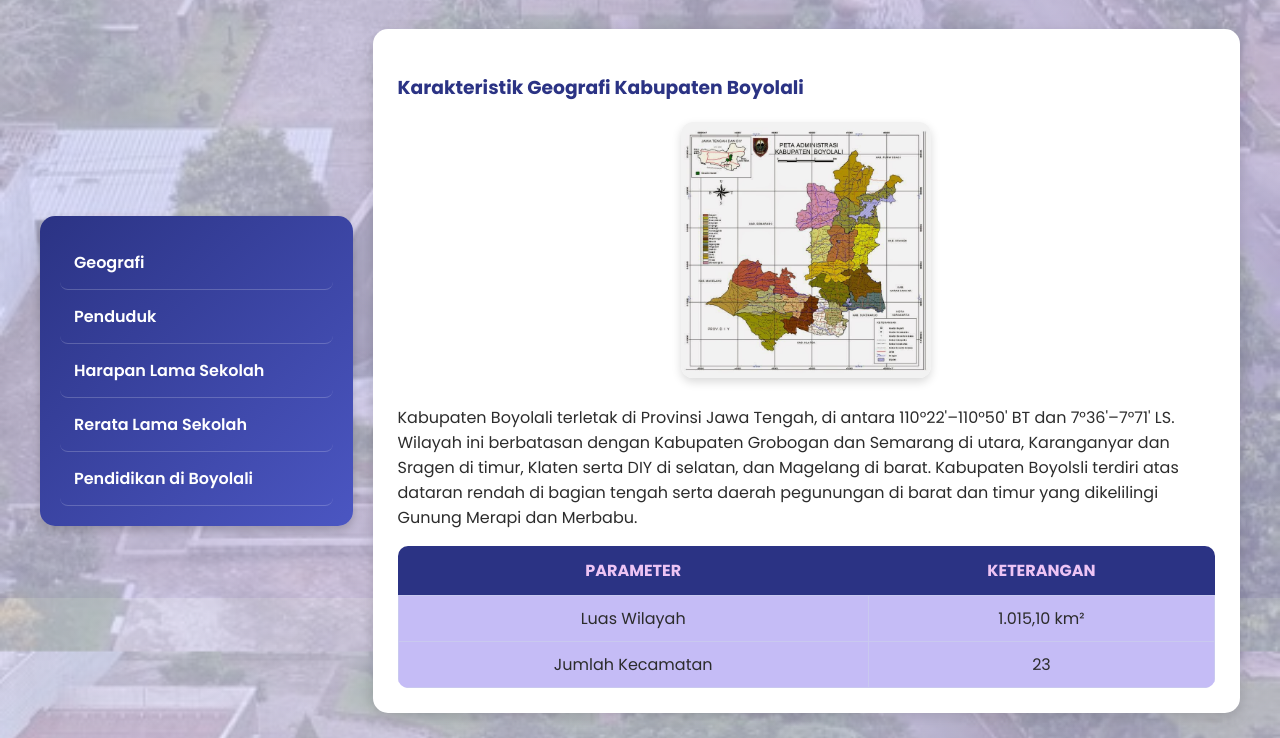
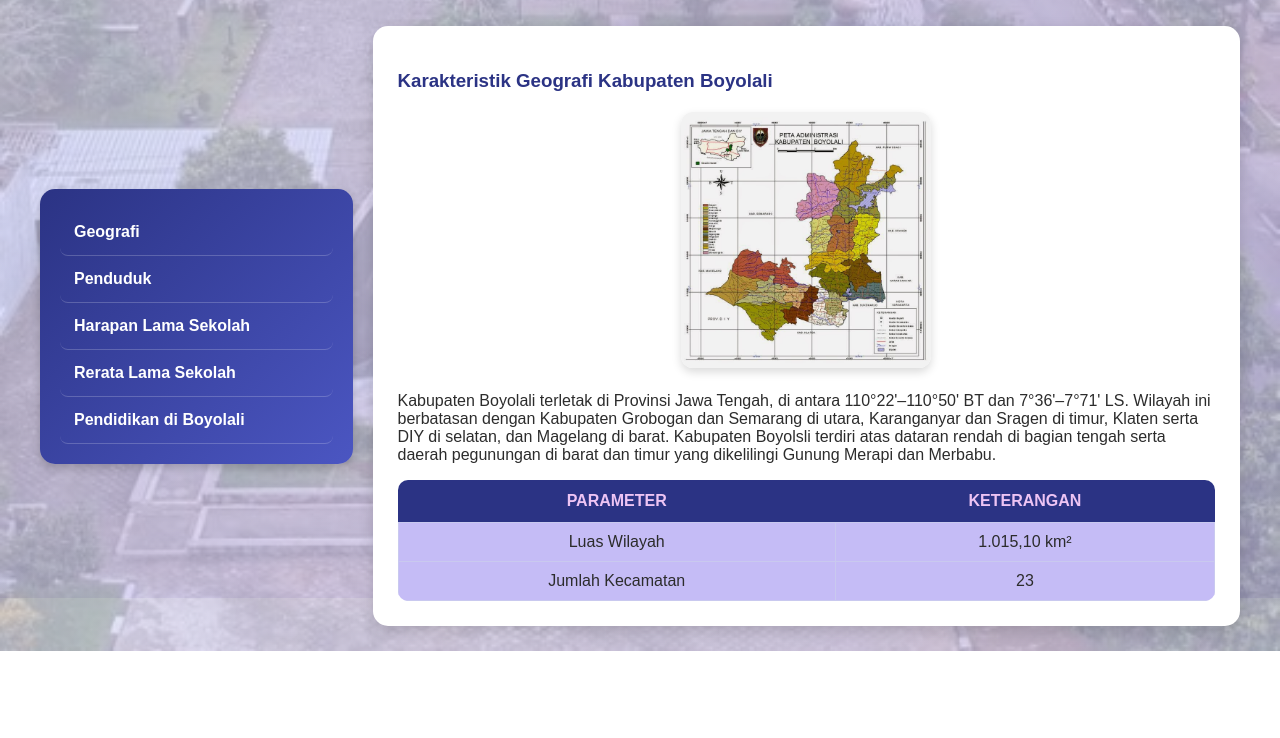
Before and after one commit to andwasalwakunindraputri-arch/Praktikum-Algoritma-dan-Pemrograman-Acara-4, a plain HTML site: page index.html in a window 1280 px wide. Shown: the part 202-940 px from the top of the page. After the commit the page ends 853 px from the top, so only its background shows below. Drawn offline with nearby package versions, Linux system fonts and the light colour scheme.

Commit message:
index.html

```diff
--- a/index.html
+++ b/index.html
@@ -1,29 +1,36 @@
+<!--Dokumen merupakan HTML-->
 <!DOCTYPE html>
+<!--Bahasa utamanya merupakan bahasa Indonesia-->
 <html lang="id">
 <head>
+    <!--Mengatur karakter encoding ke UTF-8 agar semua simbol benar-->
     <meta charset="UTF-8">
+    <!--Mengatur tampilan menyesuaikan perangkat-->
     <meta name="viewport" content="width=device-width, initial-scale=1.0">
+    <!--Menampilkan judul-->
     <title>Sistem Informasi Statistik Boyolali</title>
+    <!--Mengatur website untuk membuat grafik-->
     <script src="https://cdn.jsdelivr.net/npm/chart.js"></script>
-    <link href="https://fonts.googleapis.com/css2?family=Poppins:wght@400;600;700&display=swap" rel="stylesheet">
+    <!--Menyatul tampilan desain HTML-->
     <style>
-        /* ====== UMUM ====== */
+
         body {
-        font-family: 'Poppins', sans-serif;
+        /* mengatur font yang digunakan */
+        font-family: sans-serif;
         margin: 0;
         padding: 0;
-        background-image: linear-gradient(to bottom right, rgba(233, 231, 255, 0.7), rgba(204, 195, 242, 0.7)),
-                      url('Gedung-Lembu-Sora-Boyolali.-Solopos-dok-555x370.jpg'); /* ganti dengan nama file gambarmu */
-        background-size: cover;       /* agar gambar menutupi seluruh layar */
-        background-position: center;  /* posisi gambar di tengah */
-        background-attachment: fixed; /* biar gambar tidak ikut scroll */
+        /* mengatur background gambar berdasarkan file */
+        background-image: linear-gradient(to bottom right, rgba(233, 231, 255, 0.7), rgba(204, 195, 242, 0.7)), url('Gedung-Lembu-Sora-Boyolali.-Solopos-dok-555x370.jpg');
+        background-size: cover;
+        background-position: center;
+        /* mengatur gambar background tidak bergerak */
+        background-attachment: fixed;
         color: #2c2c2c;
         }
-
+        /* mengatur warna setiap judul */
         h1, h2, h3 {
             color: #2b3384;
         }
-
         .contentt {
             display: flex;
             align-items: center;
@@ -32,7 +39,7 @@
             max-width: 1200px;
         }
 
-        /* ====== HEADER ====== */
+        /* Mengatur setting-an logo dan judul  */
         .logo {
             width: 20%;
             text-align: center;
@@ -61,7 +68,7 @@
             font-style: italic;
         }
 
-        /* ====== MENU ====== */
+        /*Mengatur setting-an menu*/
         .list {
             width: 25%;
             background: linear-gradient(135deg, #2b3384, #4b56c2);
@@ -89,7 +96,7 @@
             transform: translateX(5px);
         }
 
-        /* ====== KONTEN ====== */
+        /*Mengatur setting-an pada seluruh tabel*/
         .tabel {
             width: 75%;
             padding: 25px;
@@ -99,12 +106,9 @@
             box-shadow: 0px 5px 15px rgba(0,0,0,0.15);
             transition: all 0.3s ease;
         }
-
         .tabel:hover {
             box-shadow: 0px 8px 20px rgba(0,0,0,0.2);
         }
-
-        /* ====== TABEL DATA ====== */
         table {
             width: 100%;
             border-collapse: collapse;
@@ -128,7 +132,7 @@
             background-color: #c3bef5;
         }
 
-        /* ====== PETA ====== */
+        /*Mengatur setting-an gambar peta*/
         .peta {
             text-align: center;
             margin: 20px auto;
@@ -143,7 +147,7 @@
             transform: scale(1.05);
         }
 
-        /* ====== KETERANGAN ====== */
+        /*Mengatur setting-an deskripsi pada tiap halaman*/
         .desc {
             margin-top: 20px;
             background-color: #b9bdef;
@@ -152,7 +156,7 @@
             border-left: 5px solid #2b3384;
         }
 
-        /* ====== GRAFIK ====== */
+        /*Mengatur setting-an grafik */
         .chart-container {
             margin-top: 25px;
             background: #ffffff;
@@ -161,7 +165,7 @@
             box-shadow: 0 4px 10px rgba(0,0,0,0.1);
         }
 
-        /* ====== ANIMASI ====== */
+        /*Mengatur animasi atau transisi yang digunakan pada HTML*/
         .hidden {
             display: none;
         }
@@ -175,6 +179,7 @@
     </style>
 </head>
 <body>
+    <!--Menampilkan logo dan judul HTML-->
     <div class="contentt">
         <div class="logo">
             <img src="Lambang_Kabupaten_Boyolali (1).jpeg" alt="Lambang Boyolali">
@@ -184,10 +189,11 @@
             <h2><i>KABUPATEN BOYOLALI</i></h2>
         </div>
     </div>
-
+    <!--Menampilkan tampilan menu-->
     <div class="contentt">
         <div class="list">
             <ul>
+                <!--Mengatur tampilan menu yang dapat di klik-->
                 <li onclick="showContent('geografi')">Geografi</li>
                 <li onclick="showContent('penduduk')">Penduduk</li>
                 <li onclick="showContent('harapan')">Harapan Lama Sekolah</li>
@@ -197,15 +203,18 @@
         </div>
 
         <div class="tabel">
-            <!-- ===== GEOGRAFI ===== -->
+            <!-- Menampilkan menu geografi -->
             <div id="geografi" class="fade-in">
                 <h3>Karakteristik Geografi Kabupaten Boyolali</h3>
+                <!--Menampilkan peta administrasi Boyolali-->
                  <div class="peta">
                     <img src="boyolali administrasi.jpg">
                 </div>
+                <!--Menampilkan deskripsi singkat Boyolali-->
                 <p>
                     Kabupaten Boyolali terletak di Provinsi Jawa Tengah, di antara 110°22'–110°50' BT dan 7°36'–7°71' LS. Wilayah ini berbatasan dengan Kabupaten Grobogan dan Semarang di utara, Karanganyar dan Sragen di timur, Klaten serta DIY di selatan, dan Magelang di barat. Kabupaten Boyolsli terdiri atas dataran rendah di bagian tengah serta daerah pegunungan di barat dan timur yang dikelilingi Gunung Merapi dan Merbabu.
                 </p>
+                <!--Menampilkan tabel Boyolali-->
                 <table>
                     <tr><th>Parameter</th><th>Keterangan</th></tr>
                     <tr><td>Luas Wilayah</td><td>1.015,10 km²</td></tr>
@@ -213,12 +222,14 @@
                 </table>
             </div>
 
-            <!-- ===== PENDUDUK ===== -->
+            <!-- Menampilkan menu ppenduduk -->
             <div id="penduduk" class="hidden fade-in">
                 <h3>Jumlah Penduduk Per Kecamatan Kabupaten Boyolali (2025)</h3>
+                <!--Menampilkan grafik penduduk Boyolali-->
                 <div class="chart-container">
                     <canvas id="pendudukChart"></canvas>
                 </div>
+                <!--Menampilkan deskripsi singkat kependudukan Boyolali-->
                 <div class="desc">
                     <p>
                         Jumlah penduduk di setiap kecamatan bervariasi cukup signifikan. Kecamatan Ngemplak dan Nogosari memiliki jumlah penduduk tertinggi, baik laki-laki maupun perempuan, yang menunjukkan kepadatan penduduk lebih tinggi dibanding kecamatan lainnya. Sementara itu, kecamatan seperti Selo, Tamansari, dan Wonosamodro memiliki jumlah penduduk terendah. Secara umum, jumlah penduduk laki-laki dan perempuan di setiap kecamatan relatif seimbang. Variasi ini menggambarkan perbedaan tingkat persebaran penduduk di Kabupaten Boyolali yang dipengaruhi oleh faktor geografis, ekonomi, dan ketersediaan fasilitas wilayah masing-masing.
@@ -226,38 +237,44 @@
                 </div>
             </div>
 
-            <!-- ===== HARAPAN LAMA SEKOLAH ===== -->
+            <!--Menampilkan menu harapan lama sekolah-->
             <div id="harapan" class="hidden fade-in">
                 <h3>Perbandingan Harapan Lama Sekolah (HLS) Tahun 2024</h3>
+                <!--Menampilkan tabel HLS Boyolali-->
                 <table>
                     <tr><th> </th><th>Laki-Laki</th><th>Perempuan</th><th>Jumlah</th></tr>
                     <tr><td>Kabupaten Boyolali</td><td>12,39</td><td>13,43</td><td>12,67</td></tr>
                     <tr><td>Provinsi Jawa Tengah</td><td>12,77</td><td>13,04</td><td>12,86</td></tr>
                 </table>
+                <!--Menampilkan grafik HLS Boyolali-->
                 <div class="chart-container">
                     <canvas id="hlsChart"></canvas>
                 </div>
             </div>
 
-            <!-- ===== RERATA LAMA SEKOLAH ===== -->
+            <!--Menampilkan menu rerata lama sekolah-->
             <div id="rerata" class="hidden fade-in">
                 <h3>Perbandingan Rata-rata Lama Sekolah (RLS) Tahun 2024</h3>
+                <!--Menampilkan tabel RLS Boyolali-->
                 <table>
                     <tr><th> </th><th>Laki-Laki</th><th>Perempuan</th><th>Jumlah</th></tr>
                     <tr><td>Kabupaten Boyolali</td><td>8,82</td><td>7,61</td><td>8,17</td></tr>
                     <tr><td>Provinsi Jawa Tengah</td><td>8,43</td><td>7,63</td><td>8,02</td></tr>
                 </table>
+                <!--Menampilkan grafik RLS Boyolali-->
                 <div class="chart-container">
                     <canvas id="rlsChart"></canvas>
                 </div>
             </div>
 
-            <!-- ===== PENDIDIKAN ===== -->
+            <!--Menampilkan menu pendidikan-->
             <div id="pendidikan" class="hidden fade-in">
                 <h3>Kondisi Pendidikan di Kabupaten Boyolali</h3>
+                <!--Menampilkan deskripsi singkat pendidikan di Boyolali-->
                 <p>
                     Pendidikan di Boyolali berkembang pesat, ditunjang oleh fasilitas pendidikan mulai dari tingkat dasar hingga perguruan tinggi. Pemerintah daerah fokus pada peningkatan kualitas tenaga pendidik serta pemerataan akses pendidikan di wilayah pedesaan.
                 </p>
+                <!--Menampilkan tabel pendidikan yang ada di Boyolali-->
                 <table>
                      <tr><th>Pendidikan</th><th>TK</th><th>SD atau MI</th><th>SMP atau MTs</th><th>SMA atau MA</th><th>SMK</th><th>Perguruan tinggi</th><th>Lainnya</th></tr>
                      <tr><td><b>Negeri</b></td><td>4</td><td>603</td><td>67</td><td>21</td><td>9</td><td>0</td><td>0</td></tr>
@@ -269,14 +286,16 @@
     </div>
 
     <script>
+         /*Menyembunyikan semua konten dan menampilkan hanya bagian yang sesuai dengan menu yang diklik*/
         function showContent(id) {
             const sections = document.querySelectorAll('.tabel > div');
             sections.forEach(sec => sec.classList.add('hidden'));
             document.getElementById(id).classList.remove('hidden');
         }
 
-        // === Grafik Penduduk ===
+         /*Mengatur setting-an grafik penduduk*/
         const ctxPenduduk = document.getElementById('pendudukChart');
+        /* Membuat grafik batang jumlah penduduk laki-laki dan perempuan per kecamatan di Boyolali*/
         new Chart(ctxPenduduk, {
             type: 'bar',
             data: {
@@ -310,8 +329,9 @@
             }
         });
 
-        // === Grafik HLS ===
+        /*Mengatur setting-an grafik HLS*/
         const ctx1 = document.getElementById('hlsChart');
+        /*Membuat grafik batang perbandingan HLS*/
         new Chart(ctx1, {
             type: 'bar',
             data: {
@@ -321,14 +341,16 @@
                     { label: 'Jawa Tengah', data: [12.77, 13.04, 12.86], backgroundColor: '#7f8c8d' }
                 ]
             },
+            /*Mengatur judul perbandingan HLS*/
             options: {
                 plugins: { title: { display: true, text: 'Perbandingan Harapan Lama Sekolah (HLS) 2024' }, legend: { position: 'bottom' } },
                 scales: { y: { beginAtZero: false, title: { display: true, text: 'Tahun' } } }
             }
         });
 
-        // === Grafik RLS ===
+        /*Mengatur setting-an grafik RLS*/
         const ctx2 = document.getElementById('rlsChart');
+        /*Membuat grafik batang perbandingan RLS*/
         new Chart(ctx2, {
             type: 'bar',
             data: {
@@ -338,6 +360,7 @@
                     { label: 'Jawa Tengah', data: [8.43, 7.63, 8.02], backgroundColor: '#7f8c8d' }
                 ]
             },
+            /*Mengatur judul perbandingan HLS*/
             options: {
                 plugins: { title: { display: true, text: 'Perbandingan Rata-rata Lama Sekolah (RLS) 2024' }, legend: { position: 'bottom' } },
                 scales: { y: { beginAtZero: false, title: { display: true, text: 'Tahun' } } }
```
